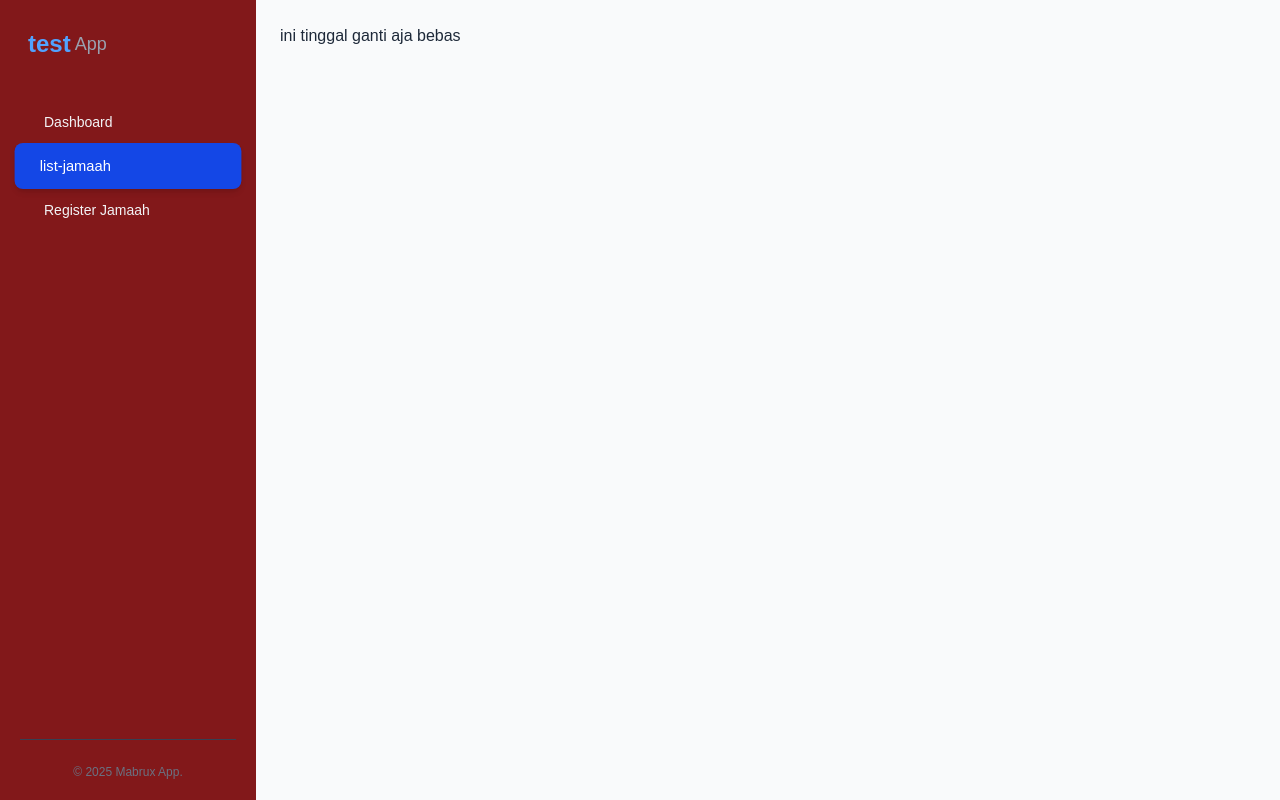
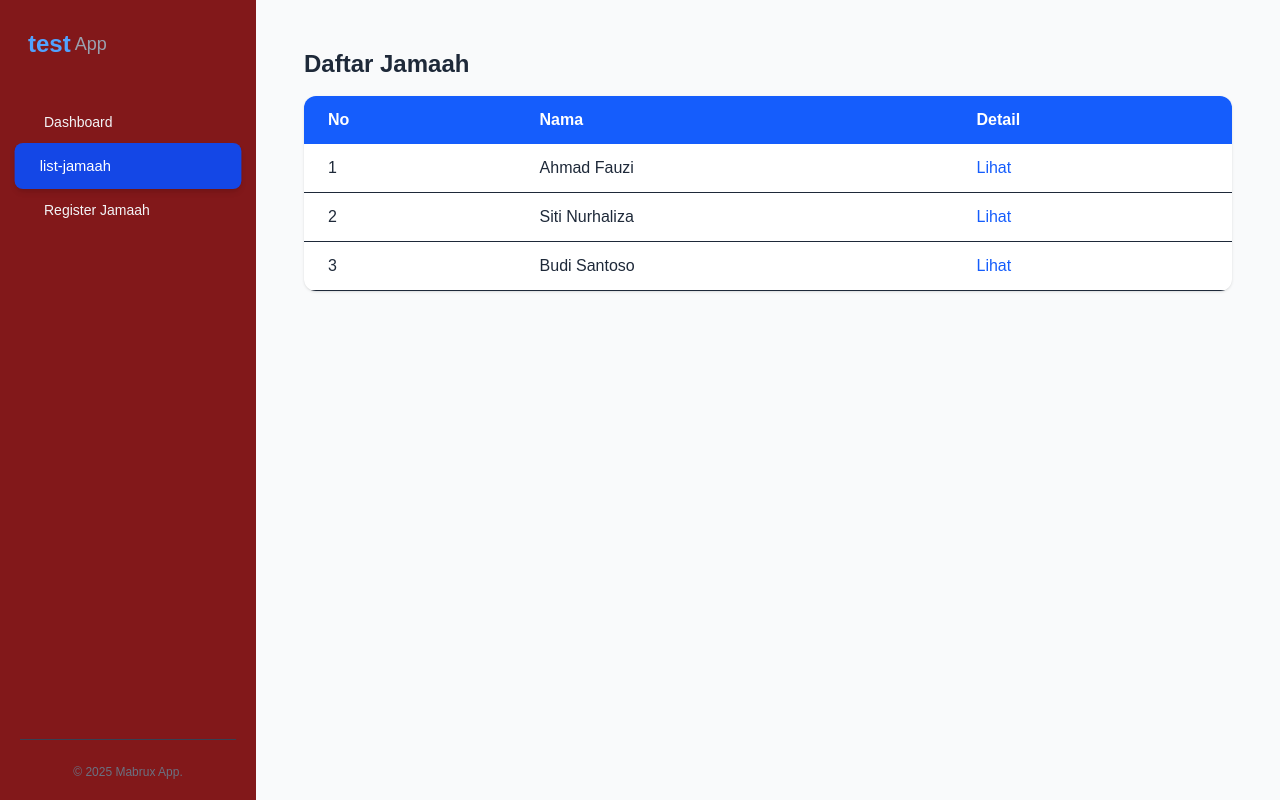
Before and after one commit to sakhiasyam18/nextjs-prisma-backup, a Next.js app: page /travel/list-jamaah in a window 1280 px wide. Built offline with nearby package versions, Linux system fonts and the light colour scheme.

Commit message:
list jamaah

```diff
--- a/app/travel/list-jamaah/page.tsx
+++ b/app/travel/list-jamaah/page.tsx
@@ -1,7 +1,90 @@
-import React from "react";
+"use client";
 
-const page = () => {
-  return <div className="text-gray-800">ini tinggal ganti aja bebas</div>;
-};
+import React, { useState } from "react";
 
-export default page;
+const dummyData = [
+  {
+    id: 1,
+    nama: "Ahmad Fauzi",
+    email: "ahmad@example.com",
+    telephone: "08123456789",
+    alamat: "Jl. Merpati No. 10, Jakarta",
+  },
+  {
+    id: 2,
+    nama: "Siti Nurhaliza",
+    email: "siti@example.com",
+    telephone: "08234567890",
+    alamat: "Jl. Melati No. 5, Bandung",
+  },
+  {
+    id: 3,
+    nama: "Budi Santoso",
+    email: "budi@example.com",
+    telephone: "08345678901",
+    alamat: "Jl. Kenanga No. 20, Surabaya",
+  },
+];
+
+export default function ListJamaahPage() {
+  const [openDetailId, setOpenDetailId] = useState<number | null>(null);
+
+  const selectedJamaah = dummyData.find((j) => j.id === openDetailId);
+
+  return (
+    <div className="p-6 text-gray-800 relative">
+      <h1 className="text-2xl font-bold mb-4 text-gray-800">Daftar Jamaah</h1>
+
+      <table className="min-w-full bg-white rounded-xl shadow overflow-hidden">
+        <thead className="bg-blue-600 text-white">
+          <tr>
+            <th className="text-left px-6 py-3">No</th>
+            <th className="text-left px-6 py-3">Nama</th>
+            <th className="text-left px-6 py-3">Detail</th>
+          </tr>
+        </thead>
+        <tbody>
+          {dummyData.map((jamaah, index) => (
+            <tr key={jamaah.id} className="border-b hover:bg-blue-50">
+              <td className="px-6 py-3">{index + 1}</td>
+              <td className="px-6 py-3">{jamaah.nama}</td>
+              <td className="px-6 py-3">
+                <button onClick={() => setOpenDetailId(jamaah.id)} className="text-blue-600 hover:underline">
+                  Lihat
+                </button>
+              </td>
+            </tr>
+          ))}
+        </tbody>
+      </table>
+
+      {/* Modal Popup */}
+      {selectedJamaah && (
+        <div
+          className="fixed inset-0 flex items-center justify-center z-50 backdrop-blur-sm bg-transparent"
+          onClick={() => setOpenDetailId(null)} // tutup modal kalau klik overlay
+        >
+          <div
+            className="bg-white rounded-xl p-6 max-w-md w-full shadow-lg relative"
+            onClick={(e) => e.stopPropagation()} // supaya klik di dalam modal tidak menutup modal
+          >
+            <h2 className="text-xl font-semibold mb-4">{selectedJamaah.nama}</h2>
+            <p>
+              <strong>Email:</strong> {selectedJamaah.email}
+            </p>
+            <p>
+              <strong>Telepon:</strong> {selectedJamaah.telephone}
+            </p>
+            <p>
+              <strong>Alamat:</strong> {selectedJamaah.alamat}
+            </p>
+
+            <button onClick={() => setOpenDetailId(null)} className="mt-6 bg-blue-600 text-white py-2 px-4 rounded hover:bg-blue-700">
+              Tutup
+            </button>
+          </div>
+        </div>
+      )}
+    </div>
+  );
+}
```
